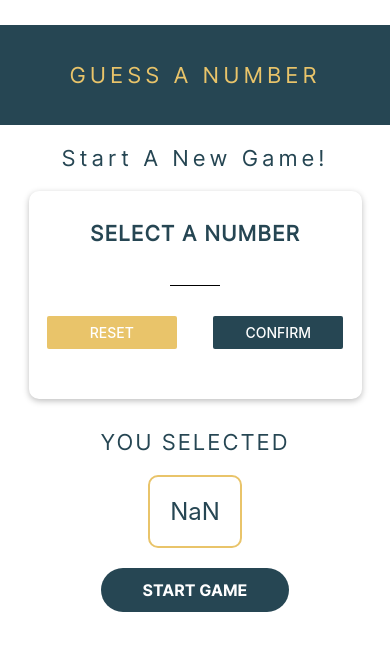
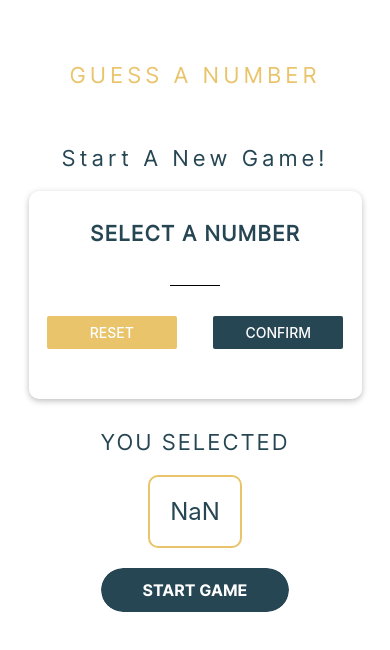
Before and after one commit to Sashankr/Guess-A-Number-App, a React Native app: screen / in a window 390 px wide. Both pictures are taken after a click on the button "CONFIRM". Shown: the top 650 px of the page. Built offline with nearby package versions, Linux system fonts and the light colour scheme.

Commit message:
Added platform specific styles with Platform API

```diff
--- a/components/Header.js
+++ b/components/Header.js
@@ -1,23 +1,32 @@
 import React from 'react'
-import {View,Text,StyleSheet} from 'react-native'
+import {View,Text,StyleSheet,Platform} from 'react-native'
 import Colors from "../constants/Colors";
 
 const Header = ({heading}) => {
     return (
-        <View style={styles.header}>
+        <View style={{...styles.headerBase,...Platform.select({
+            android : styles.headerAndroid,
+            ios : styles.headerIOS,
+        })}}>
             <Text style ={styles.headerTitle}>{heading}</Text>
         </View>
     )
 }
 
 const styles = StyleSheet.create({
-    header :{
+    headerBase :{
         width : '100%',
         height : 100,
-        backgroundColor : Colors.primary,
         alignItems : 'center',
         justifyContent : 'center',
     },
+    headerIOS : {
+        backgroundColor : Colors.primary,
+    },
+    headerAndroid : {
+        backgroundColor : '#000',
+    },
+
     headerTitle : {
         color : Colors.secondary,
         fontSize : 22,
--- a/components/MainButton.js
+++ b/components/MainButton.js
@@ -1,19 +1,34 @@
 import React from 'react'
-import { View,Text,StyleSheet, TouchableOpacity } from 'react-native'
+import { View,Text,StyleSheet, TouchableOpacity,TouchableNativeFeedback,Platform } from 'react-native'
 
 import Colors from '../constants/Colors'
 
 const MainButton = (props) => {
+
+    let ButtonComponent = TouchableOpacity
+
+    if(Platform.OS === 'android' && Platform.Version >= 21){
+        ButtonComponent = TouchableNativeFeedback
+    }
+
     return (
-        <TouchableOpacity onPress={props.onPress}>
+        <View style={styles.buttonContainer}>
+        <ButtonComponent onPress={props.onPress}>
             <View style={styles.button}>
                 <Text style={styles.buttonText}>{props.children}</Text>
             </View>
-        </TouchableOpacity>
+        </ButtonComponent>
+        </View>
     )
 }
 
 const styles = StyleSheet.create({
+
+    buttonContainer : {
+        overflow : 'hidden',
+        borderRadius : 25,
+    },
+
     button : {
         backgroundColor : Colors.primary,
         paddingVertical : 12,
--- a/screens/GameOverScreen.js
+++ b/screens/GameOverScreen.js
@@ -1,5 +1,5 @@
 import React from 'react'
-import {View,Button,Text,StyleSheet,Image,Dimensions, ScrollView} from 'react-native'
+import {View,Text,StyleSheet,Image,Dimensions, ScrollView,Platform} from 'react-native'
 
 import Colors from '../constants/Colors'
 import BodyText from '../components/BodyText'
@@ -59,7 +59,7 @@
     },
 
     highlight : {
-        color : Colors.primary,
+        color : Platform.OS === 'ios'?Colors.secondary : Colors.primary,
         fontFamily : 'Inter-Bold',
     },
     message :{
--- a/screens/GameScreen.js
+++ b/screens/GameScreen.js
@@ -40,7 +40,7 @@
     const {userChoice,onGameOver} = props
     const listContainerStyle = styles.listContainer
 
-    if(Dimensions.get('window').height > 600){
+    if(availableDeviceHeight > 600){
         listContainerStyle = styles.listContainerMobile;
     }
 
@@ -100,7 +100,7 @@
                 </MainButton>
             </View>
                 <BodyText style={styles.listHeading}>Guess List</BodyText>
-                <View style={styles.listContainer}>
+                <View style={styles.listContainerMobile}>
                 <ScrollView>
                     {pastGuesses.map((guess,index) => renderListItem(guess, pastGuesses.length - index))}
                 </ScrollView>
@@ -131,6 +131,11 @@
 
 const styles = StyleSheet.create({
     screen : {
+        flex : 1,
+        padding : 10,
+        alignItems  : 'center',
+    },
+    screenTilt :{
         flex : 1,
         padding : 10,
         alignItems  : 'center',
```
